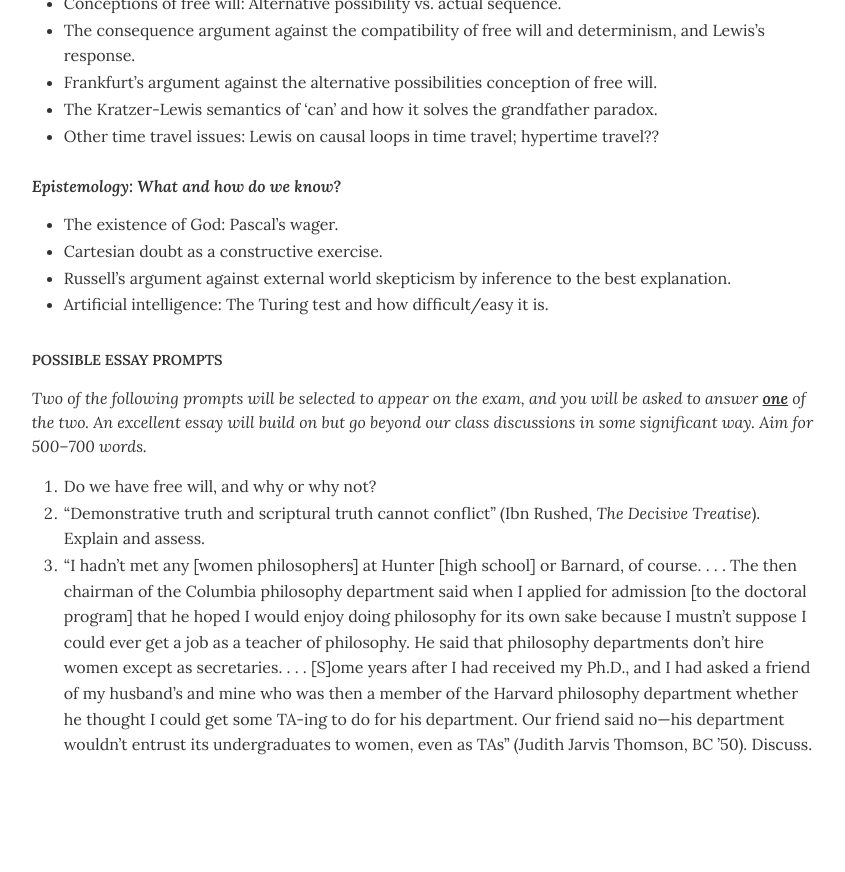
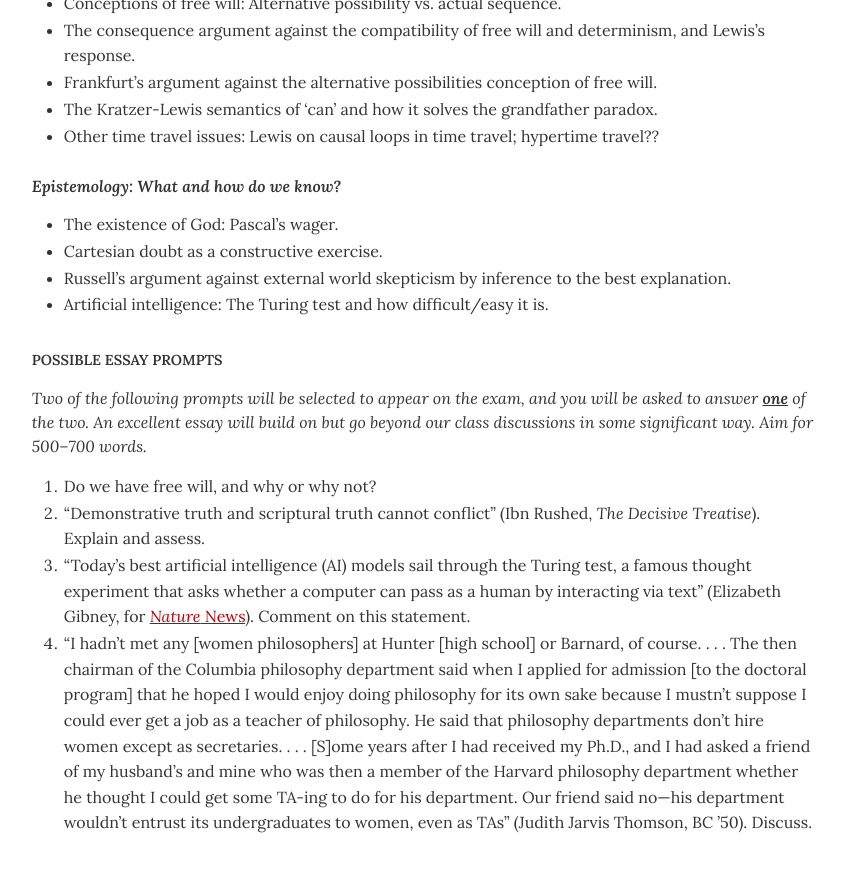
Before and after one commit to dingherself/intro, a Jekyll site: the page built from handouts/_posts/2025-10-22-midterm-exam.md, in a window 1280 px wide and 900 px high, scrolled down 2165 px. Shown: the top 872 px of the window, without its empty margins (216-1061 px from the left). Built offline with Jekyll 4.4.1, drawn with Linux system fonts in a browser that asks for light colours; before the commit the page ends 2987 px from its top, so only the background shows below that.

Commit message:
another prompt

```diff
--- a/handouts/_posts/2025-10-22-midterm-exam.md
+++ b/handouts/_posts/2025-10-22-midterm-exam.md
@@ -61,4 +61,5 @@
 
 1. Do we have free will, and why or why not?
 2. “Demonstrative truth and scriptural truth cannot conflict” (Ibn Rushed, *The Decisive Treatise*). Explain and assess.
-3. “I hadn’t met any [women philosophers] at Hunter [high school] or Barnard, of course. . . . The then chairman of the Columbia philosophy department said when I applied for admission [to the doctoral program] that he hoped I would enjoy doing philosophy for its own sake because I mustn’t suppose I could ever get a job as a teacher of philosophy. He said that philosophy departments don’t hire women except as secretaries. . . . [S]ome years after I had received my Ph.D., and I had asked a friend of my husband’s and mine who was then a member of the Harvard philosophy department whether he thought I could get some TA-ing to do for his department. Our friend said no—his department wouldn’t entrust its undergraduates to women, even as TAs” (Judith Jarvis Thomson, BC ’50). Discuss.
+3. “Today’s best artificial intelligence (AI) models sail through the Turing test, a famous thought experiment that asks whether a computer can pass as a human by interacting via text” (Elizabeth Gibney, for [*Nature* News](https://www.nature.com/articles/d41586-025-03386-w)). Comment on this statement.
+4. “I hadn’t met any [women philosophers] at Hunter [high school] or Barnard, of course. . . . The then chairman of the Columbia philosophy department said when I applied for admission [to the doctoral program] that he hoped I would enjoy doing philosophy for its own sake because I mustn’t suppose I could ever get a job as a teacher of philosophy. He said that philosophy departments don’t hire women except as secretaries. . . . [S]ome years after I had received my Ph.D., and I had asked a friend of my husband’s and mine who was then a member of the Harvard philosophy department whether he thought I could get some TA-ing to do for his department. Our friend said no—his department wouldn’t entrust its undergraduates to women, even as TAs” (Judith Jarvis Thomson, BC ’50). Discuss.
```
